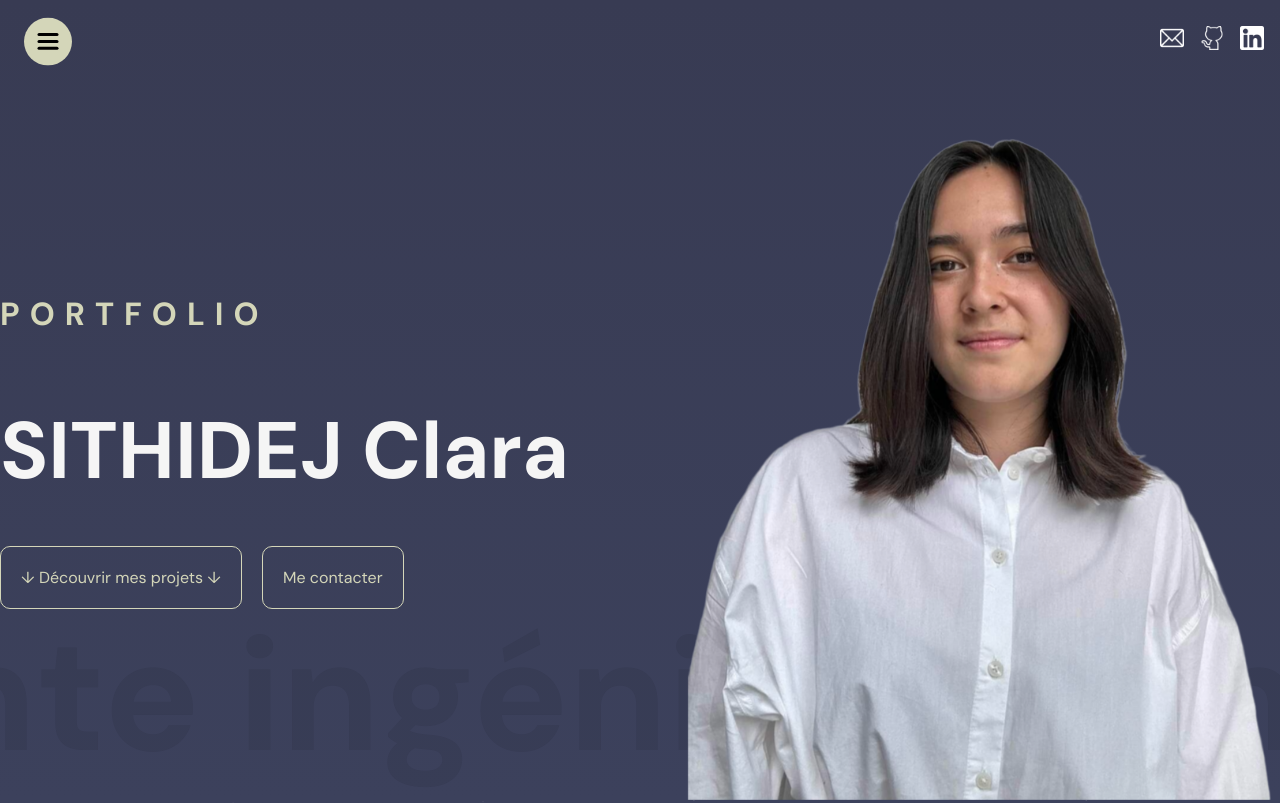
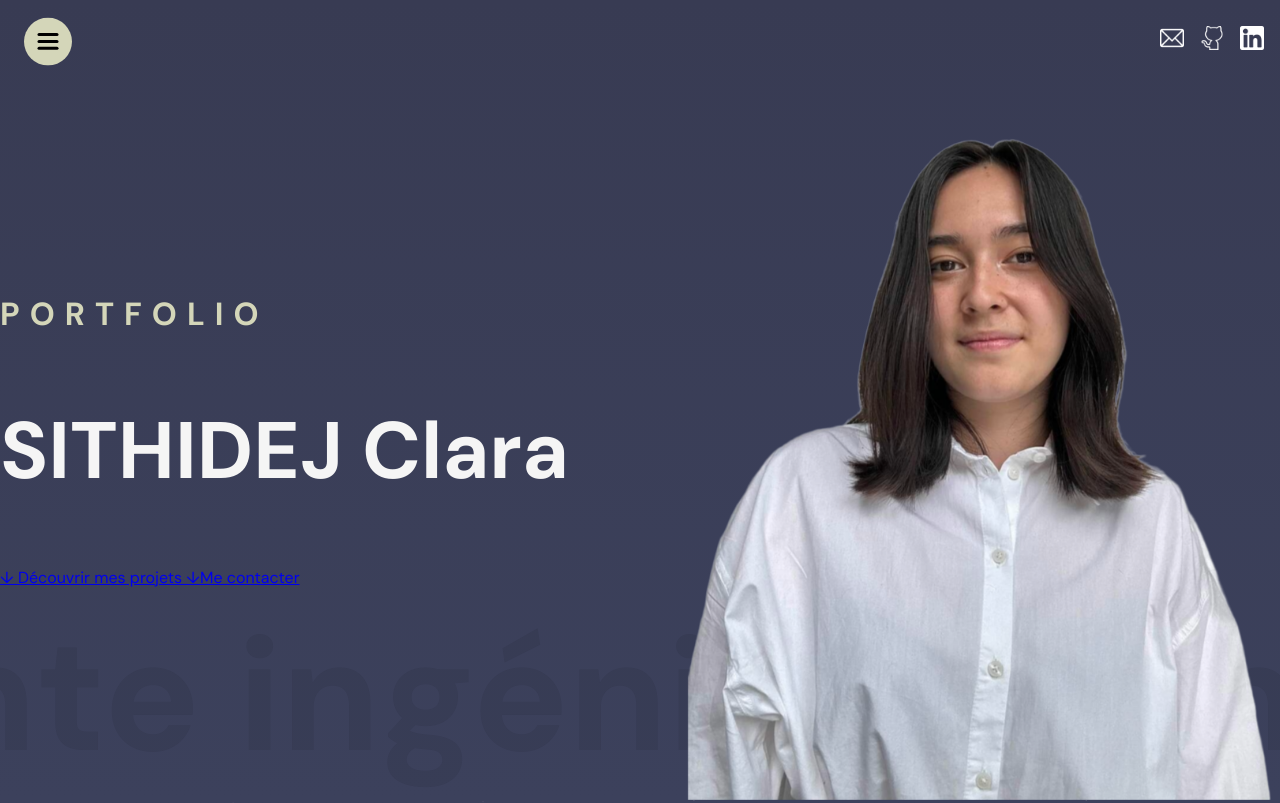
Before and after one commit to Coaraa/portfolio, a React (Vite) app: page / in a window 1280 px wide. Shown: the top 803 px of the page. Built offline with nearby package versions, Linux system fonts and the light colour scheme.

Commit message:
Update hero.scss
Mise à jour du CSS pour remplacer les balises <a> par des balises <button>

```diff
--- a/src/components/Hero/hero.scss
+++ b/src/components/Hero/hero.scss
@@ -64,19 +64,20 @@
                     margin: auto;
                 }
 
-                a, a:visited {
+                button {
                     padding: 20px;
                     border: 1px solid var(--light-beige);
                     border-radius: 10px;
                     background-color: transparent;
                     color: var(--light-beige);
+                    font-family: inherit;
                     font-size: 1rem;
                     margin-right: 20px;
                     cursor: pointer;
                     text-decoration: none;
                 }
 
-                a:hover {
+                button:hover {
                     background-color: var(--light-beige);
                     color: var(--blue);
                     transition: 0.5s ease-in-out;
```
